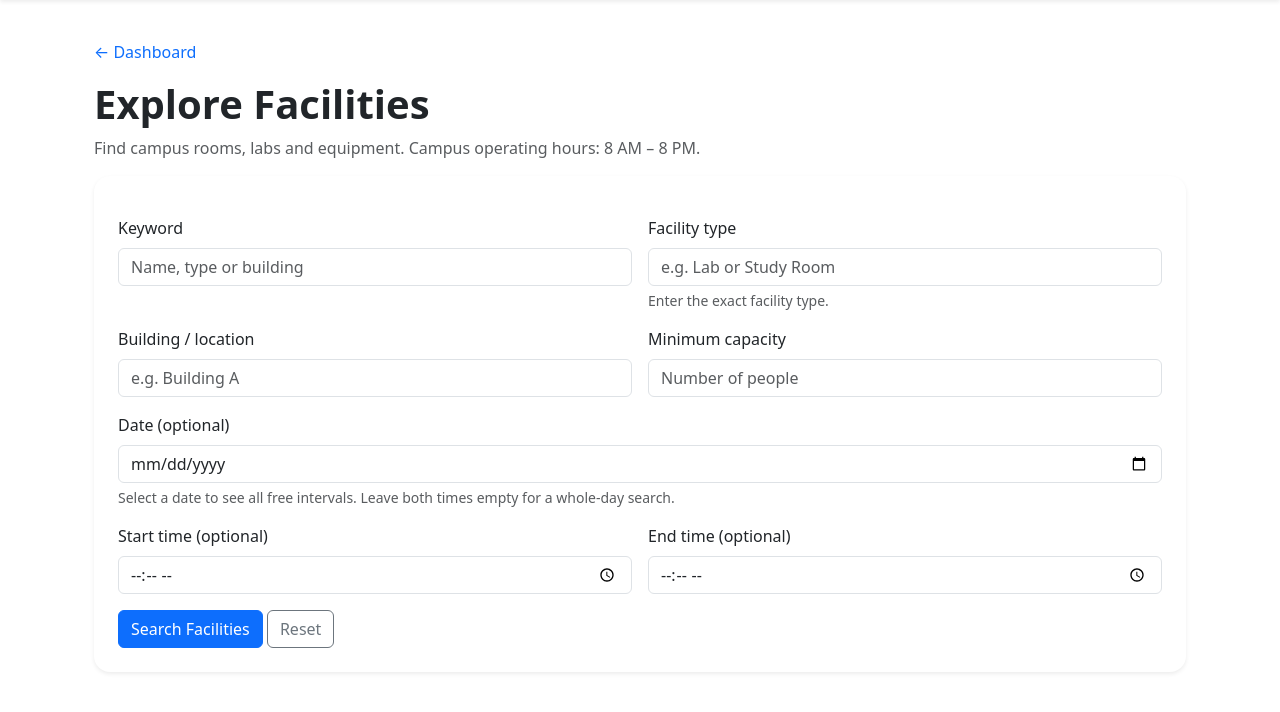
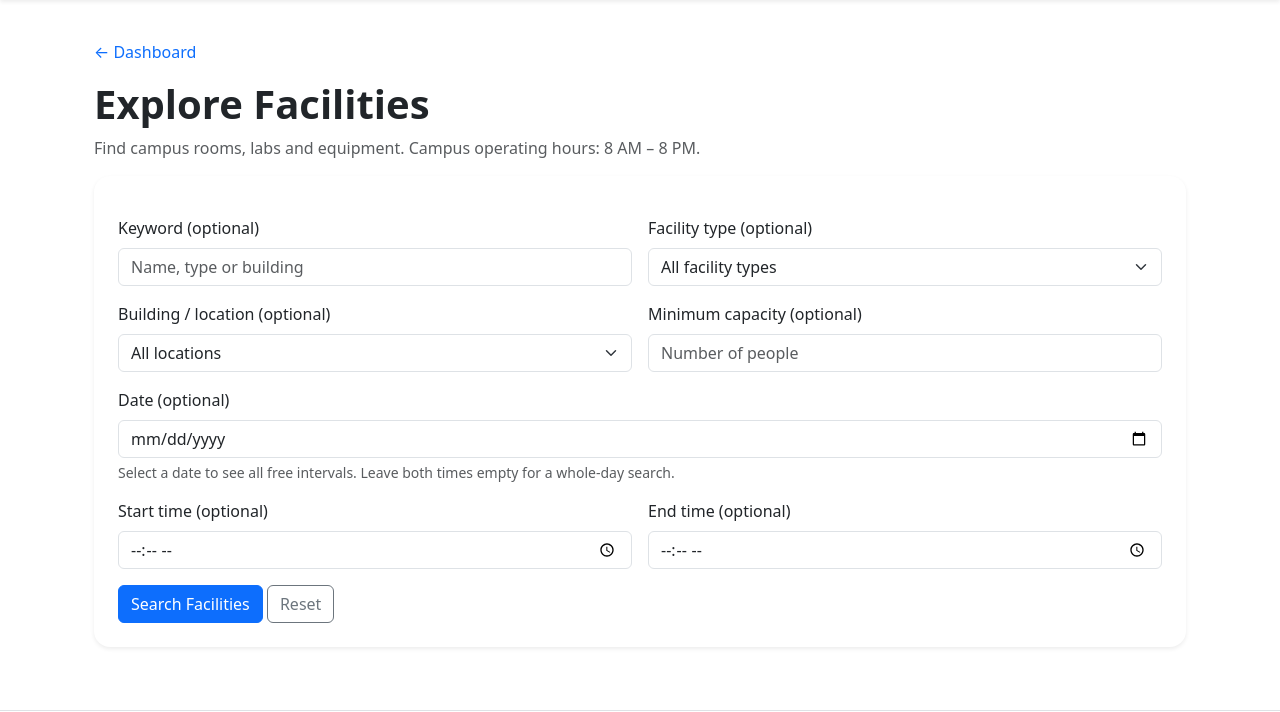
Before and after one commit to Mariamemad-06/Smart-Campus-University-Event-Facility-Booking-Platform, an ASP.NET Core app: template SmartCampusBooking/BookingMVC/Views/FacilityExplorer/Index.cshtml in a window 1280 px wide. Shown: the part 57-769 px from the top of the page. Run offline with ASP.NET Core 8, Linux system fonts and the light colour scheme; the template is opened without the code that fills it, so the values that code supplies are empty; style sheets or scripts are compiled from the project's sources.

Commit message:
Improve facility explorer with dynamic dropdowns and optional filter labels

```diff
--- a/SmartCampusBooking/BookingAPI/Services/FacilityService.cs
+++ b/SmartCampusBooking/BookingAPI/Services/FacilityService.cs
@@ -14,6 +14,7 @@ public sealed class FacilityService(BookingDbContext context, INotificationServi
     private static FacilityResponse ToResponse(Facility f) =>
         new(f.Id, f.Name, f.Type, f.Capacity, f.Status, f.Location);
 
+//this is a helper method used to take the info for creating or updating a facility and putting it in the database
     private static void Apply(Facility facility, FacilityWriteRequest request)
     {
         facility.Name = request.Name.Trim();
@@ -38,7 +39,8 @@ public sealed class FacilityService(BookingDbContext context, INotificationServi
         return ToResponse(facility);
     }
 
-    // Local campus clock: the existing project stores local DateTime booking values.
+    //searches datatable to look for all active reservations of a facility
+    //used to reduce capacities , set facilty to maintenace and permenantley delete facility
     private IQueryable<Booking> ActiveBookings(int facilityId, DateTime now) =>
         context.Bookings.Where(b => b.FacilityId == facilityId &&
             b.Status == "Confirmed" && b.EndTime > now);
@@ -51,8 +53,6 @@ public sealed class FacilityService(BookingDbContext context, INotificationServi
         if (facility is null) return null;
 
         var active = await ActiveBookings(id, DateTime.Now).ToListAsync(ct);
-        // Attendee count is not persisted in the existing Booking model.
-        // Until the booking owner adds it, reject reductions with active reservations.
         if (request.Capacity < facility.Capacity && active.Count > 0)
             throw new FacilityPolicyException(
                 "Capacity cannot be reduced while confirmed upcoming or ongoing bookings exist. The current booking model does not store attendee counts.");
--- a/SmartCampusBooking/BookingMVC/Models/FacilityExplorerViewModel.cs
+++ b/SmartCampusBooking/BookingMVC/Models/FacilityExplorerViewModel.cs
@@ -7,6 +7,12 @@ public sealed class FacilityExplorerViewModel
     [StringLength(100)] public string? Keyword { get; set; }
     [StringLength(100)] public string? Type { get; set; }
     [StringLength(100)] public string? Location { get; set; }
+    [Microsoft.AspNetCore.Mvc.ModelBinding.BindNever]
+    public List<string> FacilityTypes { get; set; } = new();
+
+    [Microsoft.AspNetCore.Mvc.ModelBinding.BindNever]
+    public List<string> FacilityLocations { get; set; } = new();
+
     [Range(1, int.MaxValue)] public int? Capacity { get; set; }
     public string? Date { get; set; }
     public string? StartTime { get; set; }
--- a/SmartCampusBooking/BookingMVC/Views/FacilityExplorer/Index.cshtml
+++ b/SmartCampusBooking/BookingMVC/Views/FacilityExplorer/Index.cshtml
@@ -14,20 +14,31 @@
                 <div asp-validation-summary="All" class="text-danger" role="alert"></div>
                 <div class="row g-3">
                     <div class="col-md-6">
-                        <label asp-for="Keyword" class="form-label">Keyword</label>
+                        <label asp-for="Keyword" class="form-label">Keyword (optional)</label>
                         <input asp-for="Keyword" class="form-control" maxlength="100" placeholder="Name, type or building" />
                     </div>
                     <div class="col-md-6">
-                        <label asp-for="Type" class="form-label">Facility type</label>
-                        <input asp-for="Type" class="form-control" maxlength="100" placeholder="e.g. Lab or Study Room" />
-                        <div class="form-text">Enter the exact facility type.</div>
+                        <label asp-for="Type" class="form-label">
+                            Facility type (optional)
+                        </label>
+                        <select asp-for="Type"
+                                class="form-select"
+                                asp-items="@(new Microsoft.AspNetCore.Mvc.Rendering.SelectList(Model.FacilityTypes))">
+                            <option value="">All facility types</option>
+                        </select>
                     </div>
                     <div class="col-md-6">
-                        <label asp-for="Location" class="form-label">Building / location</label>
-                        <input asp-for="Location" class="form-control" maxlength="100" placeholder="e.g. Building A" />
+                        <label asp-for="Location" class="form-label">
+                            Building / location (optional)
+                        </label>
+                        <select asp-for="Location"
+                                class="form-select"
+                                asp-items="@(new Microsoft.AspNetCore.Mvc.Rendering.SelectList(Model.FacilityLocations))">
+                            <option value="">All locations</option>
+                        </select>
                     </div>
                     <div class="col-md-6">
-                        <label asp-for="Capacity" class="form-label">Minimum capacity</label>
+                        <label asp-for="Capacity" class="form-label">Minimum capacity (optional)</label>
                         <input asp-for="Capacity" type="number" min="1" class="form-control" placeholder="Number of people" />
                     </div>
                     <div class="col-12">
```
Also changed, not shown: SmartCampusBooking/BookingMVC/Controllers/FacilityExplorerController.cs (+50 -2 lines).
